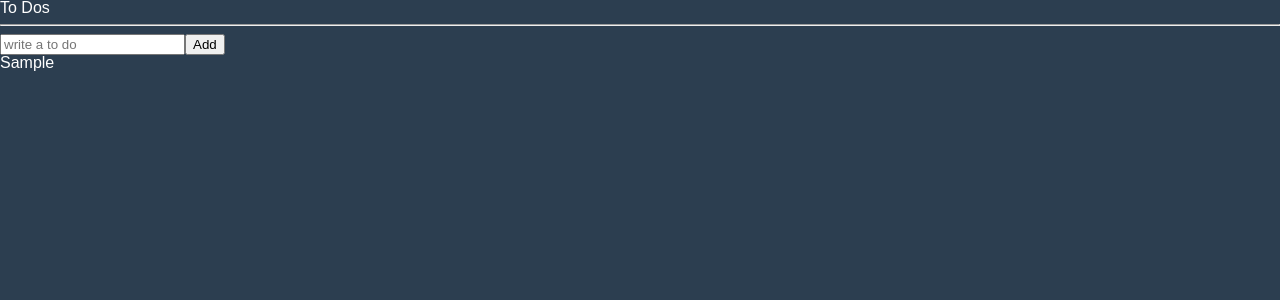
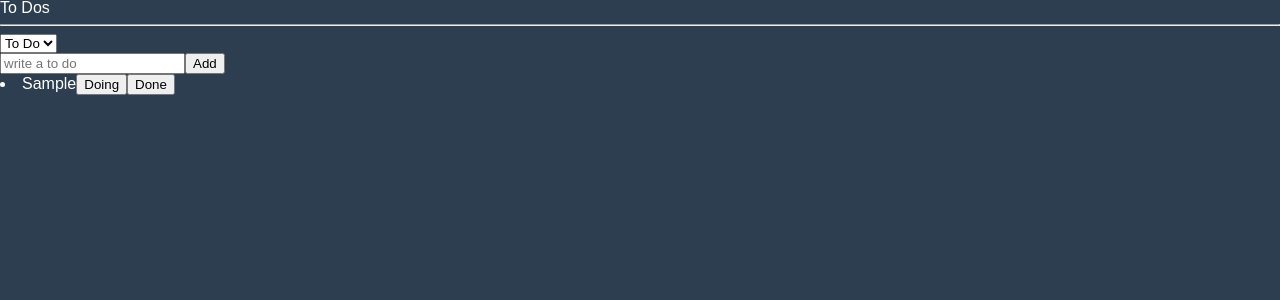
Before and after one commit to dikwon79/todo_react, a React (Create React App) app: page / in a window 1280 px wide. Both pictures are taken after typing "Sample" into the empty fields and a click on the button "Add". Shown: the top 300 px of the page. Built offline with nearby package versions, Linux system fonts and the light colour scheme.

Commit message:
enum uses

```diff
--- /dev/null
+++ b/src/atoms.tsx
@@ -0,0 +1,32 @@
+import { atom, selector } from "recoil";
+
+export enum Categories {
+  "TO_DO" = "TO_DO",
+  "DOING" = "DOING",
+  "DONE" = "DONE",
+}
+export interface IToDo {
+  text: string;
+  id: number;
+  category: Categories;
+}
+
+export const toDoState = atom<IToDo[]>({
+  key: "toDo",
+  default: [],
+});
+
+export const categoryState = atom<Categories>({
+  key: "category",
+  default: Categories.TO_DO,
+});
+
+export const toDoSelector = selector({
+  key: "toDoSelector",
+  get: ({ get }) => {
+    const toDos = get(toDoState);
+    const category = get(categoryState);
+
+    return toDos.filter((toDo) => toDo.category === category);
+  },
+});
--- /dev/null
+++ b/src/components/CreateToDo.tsx
@@ -0,0 +1,32 @@
+import { useForm } from "react-hook-form";
+import { useRecoilValue, useSetRecoilState } from "recoil";
+import { categoryState, toDoState } from "../atoms";
+
+interface IForm {
+  toDo: string;
+}
+
+function CreateToDo() {
+  const setToDos = useSetRecoilState(toDoState);
+  const category = useRecoilValue(categoryState);
+  const { register, handleSubmit, setValue } = useForm<IForm>();
+
+  const handleValid = ({ toDo }: IForm) => {
+    setToDos((oldToDos) => [
+      { text: toDo, id: Date.now(), category },
+      ...oldToDos,
+    ]);
+    setValue("toDo", "");
+  };
+
+  return (
+    <form onSubmit={handleSubmit(handleValid)}>
+      <input
+        {...register("toDo", { required: "please write a To Do" })}
+        placeholder="write a to do"
+      />
+      <button>Add</button>
+    </form>
+  );
+}
+export default CreateToDo;
--- a/src/components/ToDoList.tsx
+++ b/src/components/ToDoList.tsx
@@ -1,55 +1,33 @@
-import { useForm } from "react-hook-form";
-import {
-  atom,
-  useRecoilState,
-  useRecoilValue,
-  useSetRecoilState,
-} from "recoil";
+import { useRecoilState, useRecoilValue } from "recoil";
+import CreateToDo from "./CreateToDo";
+import { Categories, categoryState, toDoSelector } from "../atoms";
+import ToDoman from "./ToDoman";
 
-interface IForm {
-  toDo: string;
-}
-interface IToDo {
-  text: string;
-  id: number;
-  category: "TO_DO" | "DOING" | "DONE";
-}
+function ToDoList() {
+  //const [toDo, doing, done] = useRecoilValue(toDoSelector);
+  const toDos = useRecoilValue(toDoSelector);
+  const [category, setCategory] = useRecoilState(categoryState);
 
-const toDoState = atom<IToDo[]>({
-  key: "toDo",
-  default: [],
-});
-function ToDoList() {
-  // const value = useRecoilValue(toDoState);
-  // const modFn = useSetRecoilState(toDoState);
-
-  const [toDos, setToDos] = useRecoilState(toDoState);
-
-  const { register, handleSubmit, setValue } = useForm<IForm>();
-
-  const handleValid = ({ toDo }: IForm) => {
-    setToDos((oldToDos) => [
-      { text: toDo, id: Date.now(), category: "TO_DO" },
-      ...oldToDos,
-    ]);
-    setValue("toDo", "");
+  const onInput = (event: React.FormEvent<HTMLSelectElement>) => {
+    //setCategory(event.currentTarget.value);
+    setCategory(event.currentTarget.value as any);
   };
   return (
     <div>
       <h1>To Dos</h1>
       <hr />
-      <form onSubmit={handleSubmit(handleValid)}>
-        <input
-          {...register("toDo", { required: "please write a To Do" })}
-          placeholder="write a to do"
-        />
-        <button>Add</button>
-      </form>
-      <ul>
-        {toDos.map((toDo) => (
-          <li key={toDo.id}>{toDo.text}</li>
-        ))}
-      </ul>
+
+      <select value={category} onInput={onInput}>
+        <option value={Categories.TO_DO}>To Do</option>
+        <option value={Categories.DOING}>Doing</option>
+        <option value={Categories.DONE}>Done</option>
+      </select>
+
+      <CreateToDo />
+
+      {toDos?.map((toDo) => (
+        <ToDoman key={toDo.id} {...toDo} />
+      ))}
     </div>
   );
 }
--- /dev/null
+++ b/src/components/ToDoman.tsx
@@ -0,0 +1,46 @@
+import { useSetRecoilState } from "recoil";
+import { Categories, IToDo, toDoState } from "../atoms";
+
+function ToDoman({ text, category, id }: IToDo) {
+  const setToDos = useSetRecoilState(toDoState);
+  const onClick = (event: React.MouseEvent<HTMLButtonElement>) => {
+    const {
+      currentTarget: { name },
+    } = event; //event를 발생시킨 버튼의 name을 잡기
+
+    setToDos((oldToDos) => {
+      const targetIndex = oldToDos.findIndex((toDo1) => toDo1.id === id);
+      //const oldToDo = oldToDos[targetIndex];
+      const newToDo = { text, id, category: name as any };
+
+      return [
+        ...oldToDos.slice(0, targetIndex),
+        newToDo,
+        ...oldToDos.slice(targetIndex + 1),
+      ];
+    });
+  };
+  return (
+    <li>
+      <span>{text}</span>
+
+      {category !== Categories.DOING && (
+        <button name={Categories.DOING} onClick={onClick}>
+          Doing
+        </button>
+      )}
+      {category !== Categories.TO_DO && (
+        <button name={Categories.TO_DO} onClick={onClick}>
+          To Do
+        </button>
+      )}
+      {category !== Categories.DONE && (
+        <button name={Categories.DONE} onClick={onClick}>
+          Done
+        </button>
+      )}
+    </li>
+  );
+}
+
+export default ToDoman;
```
